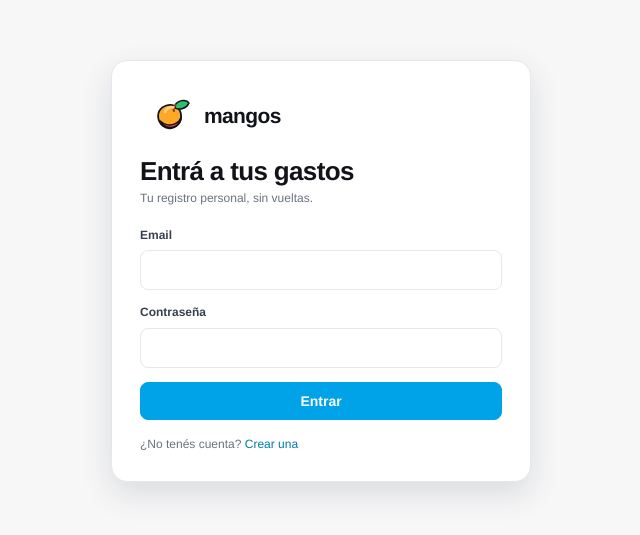
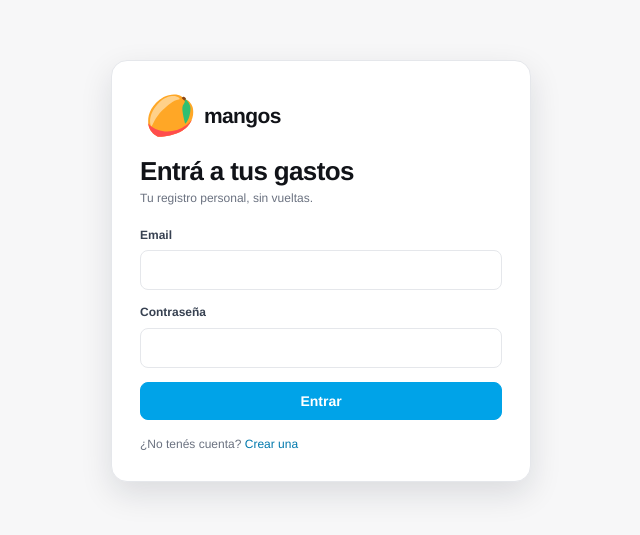
Before and after one commit to gestor-de-gastos-personales/front-web, a React (Vite) app: page /login in a window 1280 px wide. Shown: the part 129-664 px from the top of the page, without its empty margins (319-959 px from the left). Built offline with nearby package versions, Linux system fonts and the light colour scheme; no server answers.

Commit message:
fix(brand): logo con silueta real de mango (hoja, tallo y base coral)

```diff
--- a/src/components/Logo.tsx
+++ b/src/components/Logo.tsx
@@ -1,51 +1,57 @@
+import { useId } from 'react';
+
 interface LogoProps {
   size?: number;
 }
 
-/** Marca Mangos: mango con hoja y tallo, sin fondo (hereda el del contenedor). */
+/**
+ * Marca Mangos: silueta de mango (base Twemoji, CC-BY 4.0) recoloreada con la
+ * paleta de la marca. Sin fondo: hereda el del contenedor.
+ */
 export function Logo({ size = 40 }: LogoProps) {
+  const clipId = `mangos-cuerpo-${useId().replace(/:/g, '')}`;
+
   return (
     <svg
       width={size}
       height={size}
-      viewBox="0 0 64 64"
+      viewBox="0 0 36 36"
       aria-hidden="true"
       focusable="false"
     >
+      <defs>
+        <clipPath id={clipId}>
+          <path d="M12.3 3.139c4.545-2.66 11.267-2.611 13.685-.58 1.617 1.358 2.942 2.401 4.474 3.011 2.022.804 3.692 3.154 4.415 5.384.981 3.023 1.68 12.579-8.029 18.516-6.233 3.812-17.656 5.363-18.961 4.723-.984-.483-4.621-2.09-6.675-6.453S-1.324 11.111 12.3 3.139z" />
+        </clipPath>
+      </defs>
+
+      {/* Cuerpo */}
       <path
-        d="M20 20c12-8 27-1 26 14-1 13-16 19-25 12-8-6-10-19-1-26Z"
         fill="var(--mango)"
-        stroke="var(--ink)"
-        strokeWidth="2.5"
-        strokeLinejoin="round"
+        d="M12.3 3.139c4.545-2.66 11.267-2.611 13.685-.58 1.617 1.358 2.942 2.401 4.474 3.011 2.022.804 3.692 3.154 4.415 5.384.981 3.023 1.68 12.579-8.029 18.516-6.233 3.812-17.656 5.363-18.961 4.723-.984-.483-4.621-2.09-6.675-6.453S-1.324 11.111 12.3 3.139z"
       />
+
+      {/* Blush coral en la base */}
+      <g clipPath={`url(#${clipId})`}>
+        <path fill="var(--coral)" d="M-2 21c7 12 27 13 38 -2v19h-40z" />
+      </g>
+
+      {/* Luz */}
       <path
-        d="M17 39c3 8 15 12 23 6 4-3 6-8 6-11-3 8-12 12-20 10-4-1-7-3-9-5Z"
-        fill="var(--coral)"
-        stroke="var(--ink)"
-        strokeWidth="2"
-        strokeLinejoin="round"
+        fill="var(--mango-light)"
+        d="M17.329 2.607C22.578 1.125 26.5 4.743 24.078 5c-4.359.463-9.015 4.969-12.625 8.375-6.625 6.25-8.125 13.75-9 12.5-1.424-2.034-1.468-9.148 3.561-15.386 5.029-6.238 9.104-7.257 11.315-7.882z"
       />
+
+      {/* Hoja */}
       <path
-        d="M38 16c6-7 16-7 19-2-4 8-13 10-19 7Z"
         fill="var(--leaf)"
-        stroke="var(--ink)"
-        strokeWidth="2"
-        strokeLinejoin="round"
+        d="M28.271 4.278c2.174.697 4.987 4.564 4.944 7.811-.114 8.655-4.132 11.992-4.132 11.992s-2.551-9.325-2.171-12.719c.278-2.478 1.646-3.166 1.891-4.569.229-1.305-.532-2.515-.532-2.515z"
       />
+
+      {/* Tallo */}
       <path
-        d="M38 17c-2 2-3 5-2 8"
-        stroke="var(--stem)"
-        strokeWidth="3"
-        fill="none"
-        strokeLinecap="round"
-      />
-      <path
-        d="M24 26c2-5 7-7 11-6"
-        stroke="var(--mango-light)"
-        strokeWidth="4"
-        fill="none"
-        strokeLinecap="round"
+        fill="var(--stem)"
+        d="M26.38 3.539c.483-.039 1.259-.655 1.664-.595.405.06 1.573 1.078 1.67 1.283.097.205-.637 1.178-.746 1.48-.109.302-.64.239-1.51-.543-.869-.782-1.078-1.625-1.078-1.625z"
       />
     </svg>
   );
```
Also changed, not shown: public/favicon.svg.
